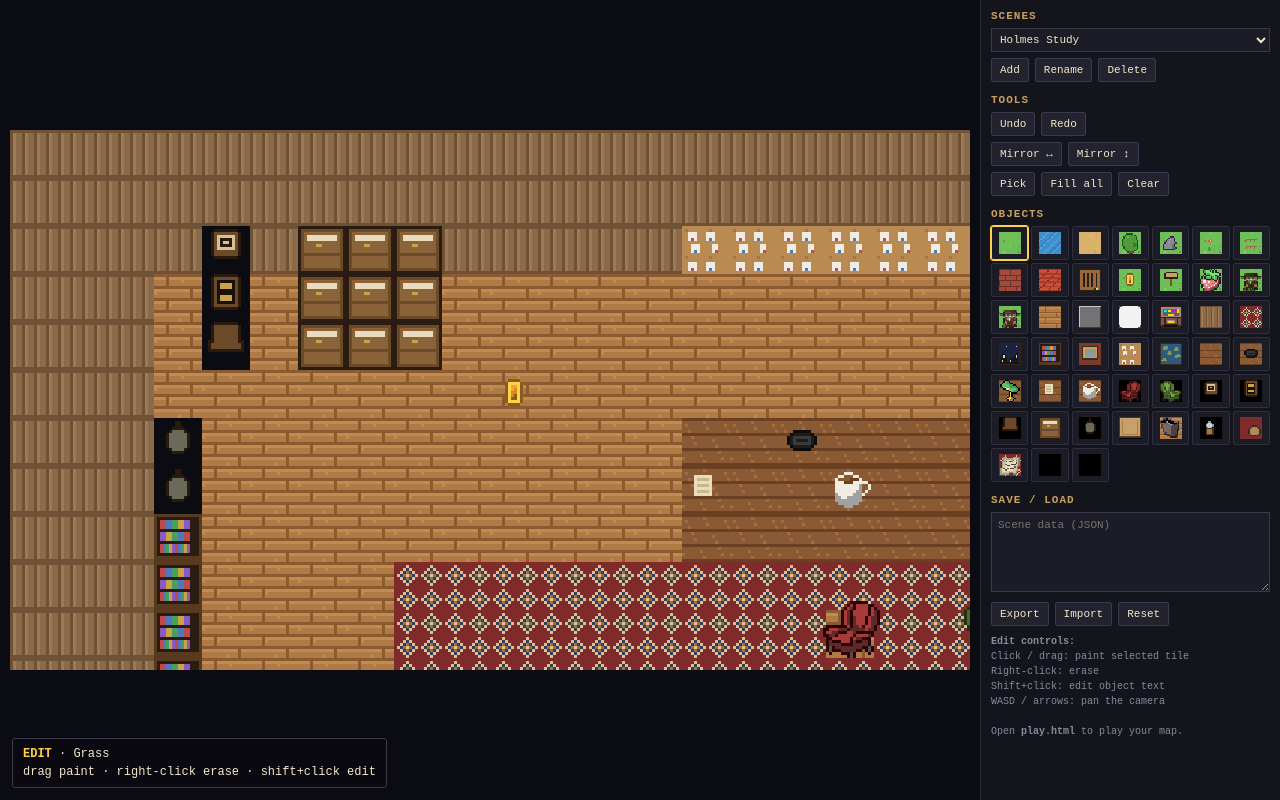
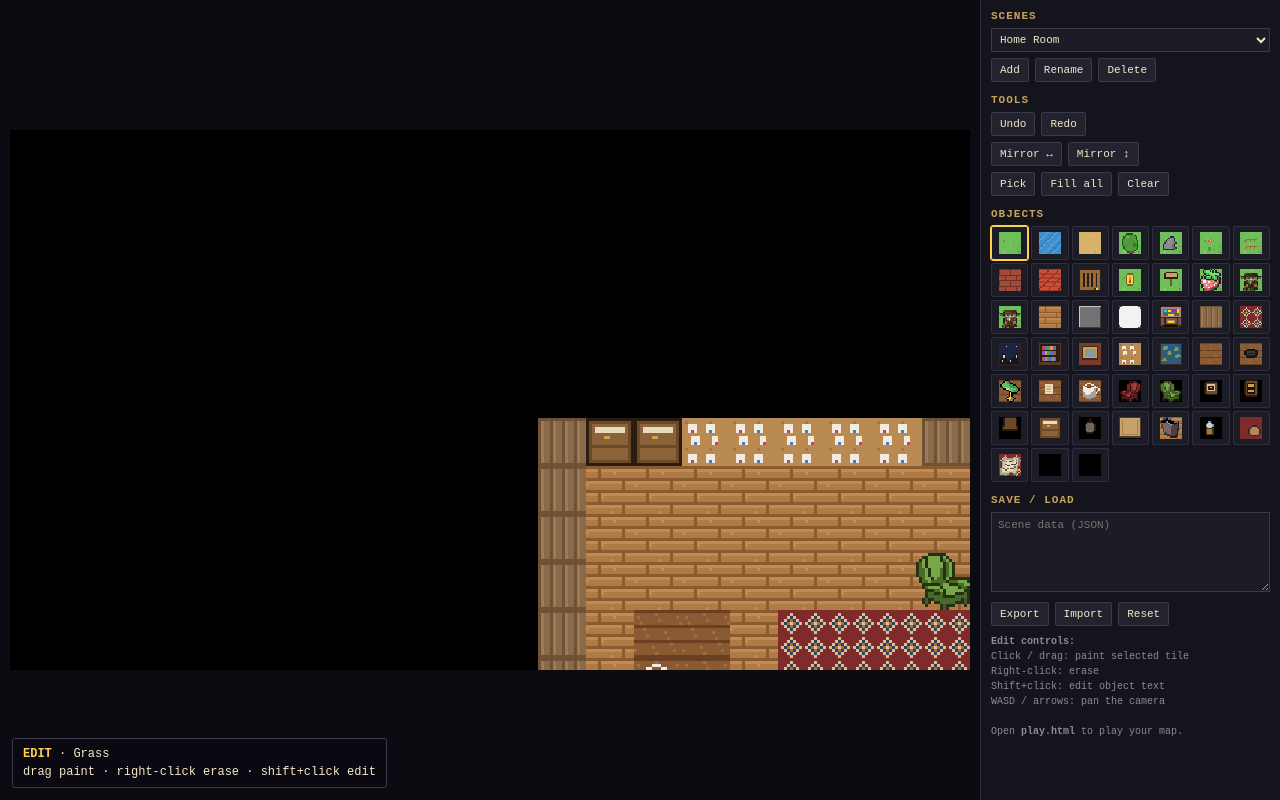
Before and after one commit to Percy-the-train/pixel-isle-for-int4096, a plain HTML site: page edit.html in a window 1280 px wide. Drawn offline with Linux system fonts and the light colour scheme.

Commit message:
Bundle the two active scenes (Home Room + murder scene) as default scenes; drop old Holmes/Island defaults

```diff
--- a/edit.html
+++ b/edit.html
@@ -420,7 +420,13 @@
     } catch (e) { alert("Import failed: " + e.message); }
   });
   document.getElementById("resetBtn").addEventListener("click", function () {
-    if (!confirm("Reset all scenes to the default room and island?")) return;
+    if (!confirm("Reset all scenes to the bundled default scenes (Home Room + murder scene)?")) return;
+    if (PI.DEFAULT_SCENES) {
+      scenes = JSON.parse(JSON.stringify(PI.DEFAULT_SCENES.scenes));
+      npcData = JSON.parse(JSON.stringify(PI.DEFAULT_SCENES.npcData));
+      signData = JSON.parse(JSON.stringify(PI.DEFAULT_SCENES.signData));
+      loadScene(PI.DEFAULT_SCENES.current || Object.keys(scenes)[0]);
+    } else {
       scenes = {
         "Holmes Study": PI.worldToRows(PI.buildHolmesWorld()),
         "Island": PI.worldToRows(PI.buildIslandWorld())
@@ -428,6 +434,7 @@
       npcData = PI.defaultNpcData();
       signData = PI.defaultSignData();
       loadScene("Holmes Study");
+    }
   });
 
   buildPalette();
--- a/game.js
+++ b/game.js
@@ -766,6 +766,75 @@ window.PI = (function () {
     return { "6,21": "Welcome to Pixel Isle! Collect every coin and the door to the north-east will unlock." };
   }
 
+  var DEFAULT_SCENES = {
+    current: "Home Room",
+    scenes: {
+      "Home Room": [
+        "vvvvvvvvvvvvvvvvvvvvvvvvvvvvvvvvvvvvvvvvvv",
+        "vvvvvvvvvvvvvvvvvvvvvvvvvvvvvvvvvvvvvvvvvv",
+        "vvvvvvvvvvvvvvvvvvvvvvvvvvvvvvvvvvvvvvvvvv",
+        "vvvvvvvvvvvvvvvvvvvvvvvvvvvvvvvvvvvvvvvvvv",
+        "vvvvvvvvvvvvvvvvvvvvvvvvvvvvvvvvvvvvvvvvvv",
+        "vvvvvvvvvvvvvvvvvvvvvvvvvvvvvvvvvvvvvvvvvv",
+        "vvvvvvvvvvv#KKccccc####OOOOOO##vvvvvvvvvvv",
+        "vvvvvvvvvvv#FFFFFFFFFFFFFFFFFF#vvvvvvvvvvv",
+        "vvvvvvvvvvv#FFFFFFFFFFFFFFFFFF#vvvvvvvvvvv",
+        "vvvvvvvvvvv#FFFFFFFBFFFAFFFFFF#vvvvvvvvvvv",
+        "vvvvvvvvvvv#FjjFuuuuuuuuuuFFFFLvvvvvvvvvvv",
+        "vvvvvvvvvvv#FnjFuuuuuuuuupFFFFLvvvvvvvvvvv",
+        "vvvvvvvvvvv#FjjFuuuuuuuuuuFFFFLvvvvvvvvvvv",
+        "vvvvvvvvvvv#FjlFupuuuuuuuuFFFFLvvvvvvvvvvv",
+        "vvvvvvvvvvv#FjjFuuuuuuuuuuFFFFLvvvvvvvvvvv",
+        "vvvvvvvvvvv#FFtFFFFFFFFFFNFFFF#vvvvvvvvvvv",
+        "vvvvvvvvvvv#FFFFFFFFFXFFFFFFFF#vvvvvvvvvvv",
+        "vvvvvvvvvvv#FFFFFFFFFFFFFFFFFF#vvvvvvvvvvv",
+        "vvvvvvvvvvv##########D#########vvvvvvvvvvv",
+        "vvvvvvvvvvvvvvvvvvvvvvvvvvvvvvvvvvvvvvvvvv",
+        "vvvvvvvvvvvvvvvvvvvvvvvvvvvvvvvvvvvvvvvvvv",
+        "vvvvvvvvvvvvvvvvvvvvvvvvvvvvvvvvvvvvvvvvvv",
+        "vvvvvvvvvvvvvvvvvvvvvvvvvvvvvvvvvvvvvvvvvv",
+        "vvvvvvvvvvvvvvvvvvvvvvvvvvvvvvvvvvvvvvvvvv",
+        "vvvvvvvvvvvvvvvvvvvvvvvvvvvvvvvvvvvvvvvvvv"
+      ],
+      "muder sence": [
+        "vvvvvvvvvvvvvvvvvvvvvvvvvvvvvvvvvvvvvvvvvv",
+        "vvvvvvvvvvvvvvvvvvvvvvvvvvvvvvvvvvvvvvvvvv",
+        "vvvvvvvvvvvvvvvvvvvvvvvvvvvvvvvvvvvvvvvvvv",
+        "vvvvvvvvvvvvvvvvvvvvvvvvvvvvvvvvvvvvvvvvvv",
+        "vvvvvvvvvvvvvvvvvvvvvvvvvvvvvvvvvvvvvvvvvv",
+        "vvvvvvvvvvvvvvvvvvvvvvvvvvvvvvvvvvvvvvvvvv",
+        "vvvvvvvvvvvvvvvvvvvvvvvvvvvvvvvvvvvvvvvvvv",
+        "vvvvvvvvvvvvvvvvvvvvvvvvvvvvvvvvvvvvvvvvvv",
+        "v#####I###OOO######vvvvvvvvvvvvvvvvvvvvvvv",
+        "v#FFFFFFFFFFFAFFFF#vvvvvvvvvvvvvvvvvvvvvvv",
+        "vLFFFFFFFFFFFFFFFF#vvvvvvvvvvvvvvvvvvvvvvv",
+        "vLFFFFFFFuuuuFFFFF#vvvvvvvvvvvvvvvvvvvvvvv",
+        "vLFFFFFdFpuuuFFFFF#vvvvvvvvvvvvvvvvvvvvvvv",
+        "vLFFFFFFFuuuuFFFFF#vvvvvvvvvvvvvvvvvvvvvvv",
+        "vLFFFFFFFuuupFFFFF#vvvvvvvvvvvvvvvvvvvvvvv",
+        "v#FFFFFFFuuuuFFFFF#vvvvvvvvvvvvvvvvvvvvvvv",
+        "v#FFFFFFFFFFFFFFFF#vvvvvvvvvvvvvvvvvvvvvvv",
+        "v#FFFFFXFFFFFFFFFF#vvvvvvvvvvvvvvvvvvvvvvv",
+        "v######D###########vvvvvvvvvvvvvvvvvvvvvvv",
+        "vvvvvvvvvvvvvvvvvvvvvvvvvvvvvvvvvvvvvvvvvv",
+        "vvvvvvvvvvvvvvvvvvvvvvvvvvvvvvvvvvvvvvvvvv",
+        "vvvvvvvvvvvvvvvvvvvvvvvvvvvvvvvvvvvvvvvvvv",
+        "vvvvvvvvvvvvvvvvvvvvvvvvvvvvvvvvvvvvvvvvvv",
+        "vvvvvvvvvvvvvvvvvvvvvvvvvvvvvvvvvvvvvvvvvv",
+        "vvvvvvvvvvvvvvvvvvvvvvvvvvvvvvvvvvvvvvvvvv"
+      ]
+    },
+    npcData: {
+      "10,17": ["Oh, hello traveller!", "The old door to the north-east is locked.", "Gather every coin on the island and it will open."],
+      "30,20": ["Lovely weather for a stroll!", "Find all the coins to unlock the door."],
+      "30,16": ["Good evening. I am Mr. Holmes.", "Welcome to my study.", "Find the clues (coins) and the south door will open."],
+      "25,14": ["Hello there!"],
+      "25,15": ["Hello there!"],
+      "13,6": ["Hello there!"]
+    },
+    signData: { "6,21": "Welcome to Pixel Isle! Collect every coin and the door to the north-east will unlock." }
+  };
+
   /* ---------- storage ---------- */
   var STORE_KEY = "pixelisle.v3";
 
@@ -782,26 +851,19 @@ window.PI = (function () {
   }
 
   function initStore() {
-    var island = worldToRows(buildIslandWorld());
-    var holmes = worldToRows(buildHolmesWorld());
     var store = loadStore();
     var scenes, current, npcData, signData;
-    if (store && store.scenes) {
+    if (store && store.scenes && Object.keys(store.scenes).length) {
       scenes = store.scenes;
-      if (!scenes["Holmes Study"]) scenes["Holmes Study"] = holmes;
-      if (!scenes["Island"]) scenes["Island"] = island;
-      current = (store.current && scenes[store.current]) ? store.current : "Holmes Study";
-      if (current === "Main") current = "Holmes Study";
+      current = (store.current && scenes[store.current]) ? store.current : Object.keys(scenes)[0];
       npcData = store.npcData || {};
       signData = store.signData || {};
     } else {
-      scenes = { "Holmes Study": holmes, "Island": island };
-      current = "Holmes Study";
-      npcData = defaultNpcData();
-      signData = defaultSignData();
+      scenes = JSON.parse(JSON.stringify(DEFAULT_SCENES.scenes));
+      current = DEFAULT_SCENES.current;
+      npcData = JSON.parse(JSON.stringify(DEFAULT_SCENES.npcData));
+      signData = JSON.parse(JSON.stringify(DEFAULT_SCENES.signData));
     }
-    if (!npcData["30,16"]) npcData["30,16"] = ["Good evening. I am Mr. Holmes.", "Welcome to my study.", "Find the clues (coins) and the south door will open."];
-    if (!signData["6,21"]) signData["6,21"] = "Welcome to Pixel Isle!";
     return { scenes: scenes, currentScene: current, npcData: npcData, signData: signData };
   }
 
@@ -1033,6 +1095,7 @@ window.PI = (function () {
     holmesNpc: holmesNpc,
     grassTiles: grassTiles,
     CATALOG: CATALOG,
+    DEFAULT_SCENES: DEFAULT_SCENES,
     RAW: RAW,
     SOLID_BASE: SOLID_BASE,
     OVERLAY: OVERLAY,
```
Lines whose indentation alone changed are shown as unchanged.
